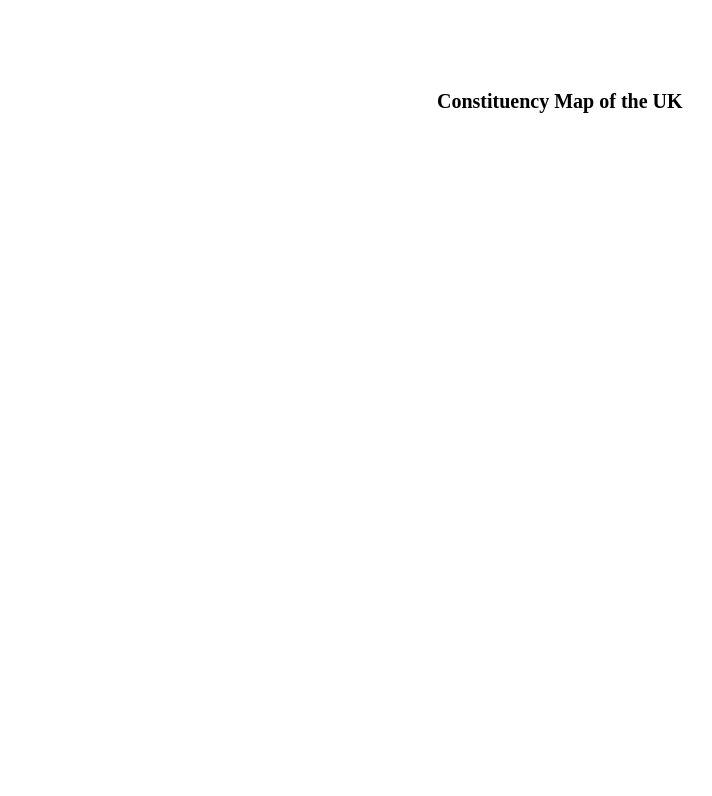
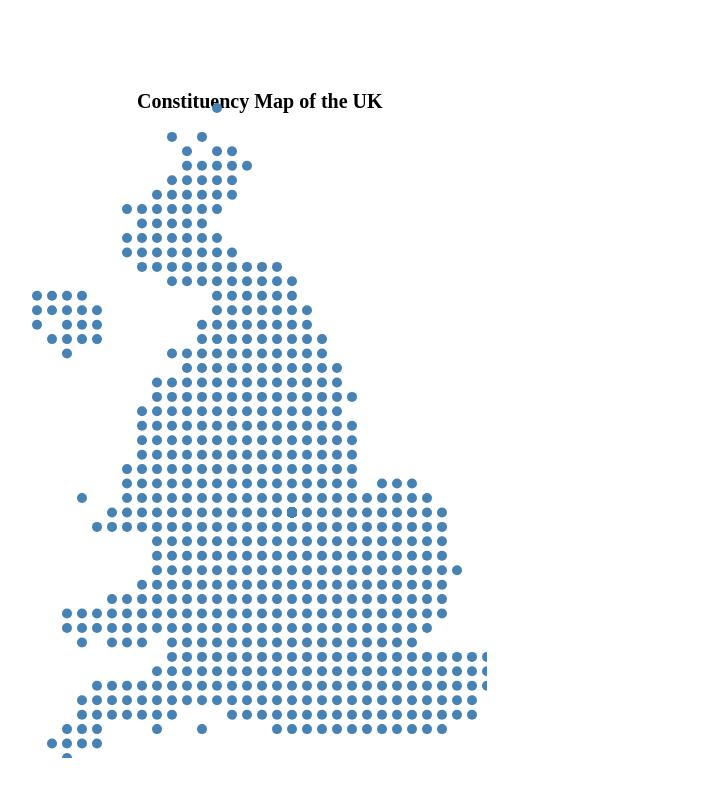
Before and after one commit to TTitcombe/ConstituencyMap-d3, a plain HTML site: page index.html in a window 1280 px wide. Shown: the whole page, without its empty margins (21-733 px from the left). Drawn offline with nearby package versions, Linux system fonts and the light colour scheme.

Commit message:
Create simple map
Circles are not alternating or fit to the svg, but they are roughly in place

```diff
--- a/index.html
+++ b/index.html
@@ -5,7 +5,7 @@
 </head>
 
 <body>
-<svg width="960" height="500"></svg>
+<svg width="500" height="750"></svg>
 
 <script src="https://d3js.org/d3.v5.min.js"></script>
 <script src="mapper.js"></script>
--- a/mapper.js
+++ b/mapper.js
@@ -4,9 +4,6 @@ const titleText = "Constituency Map of the UK";
 
 const height = +svg.attr("height");
 const width = +svg.attr("width");
-
-const innerHeight = height - 100;
-const innnerWidth = width - 50;
 
 /**
  * Turn hexmap coordinates into SVG coordinates
@@ -24,17 +21,41 @@ hexToSVG = dataRow => {
  * @return {None}
  */
 createMap = data => {
+    const xValue = d => d.q;
+    const yValue = d => d.r;
+
     // Offset the map from the topleft corner
     const map = svg.append("g")
         .attr("transform", "translate(50, 100)");
 
+    const xScale = d3.scaleLinear()
+        .domain([d3.min(data, xValue), d3.max(data, xValue)])
+        .range([0, width - 50]);
+
+    const yScale = d3.scaleLinear()
+        .domain([d3.min(data, yValue), d3.max(data, yValue)])
+        .range([0, height - 100]);
+
     // Add a title to the top of the map
     map.append("text")
         .attr("id", "title")
-    .attr("transform", "translate(400,0)")
+        .attr("transform", "translate(100,0)")
         .text(titleText);
+
+    // Add constituency circles
+    map.selectAll("circle").data(data)
+        .enter().append("circle")
+        .attr("id", "constituency")
+        .attr("cx", d => xScale(xValue(d)))
+        .attr("cy", d => height - 100 - yScale(yValue(d)))
+        .attr("r", 5);
+
 };
 
 d3.csv("uk_hex.csv").then(data => {
+    data.forEach(d => {
+    d.q = +d.q;
+    d.r = +d.r;
+    });
     createMap(data);
 });
--- a/style.css
+++ b/style.css
@@ -4,5 +4,5 @@
 }
 
 #constituency {
-    color: steelblue;
+    fill: steelblue;
 }
```
Also changed, not shown: 1 other file. Lines whose indentation alone changed are shown as unchanged.
